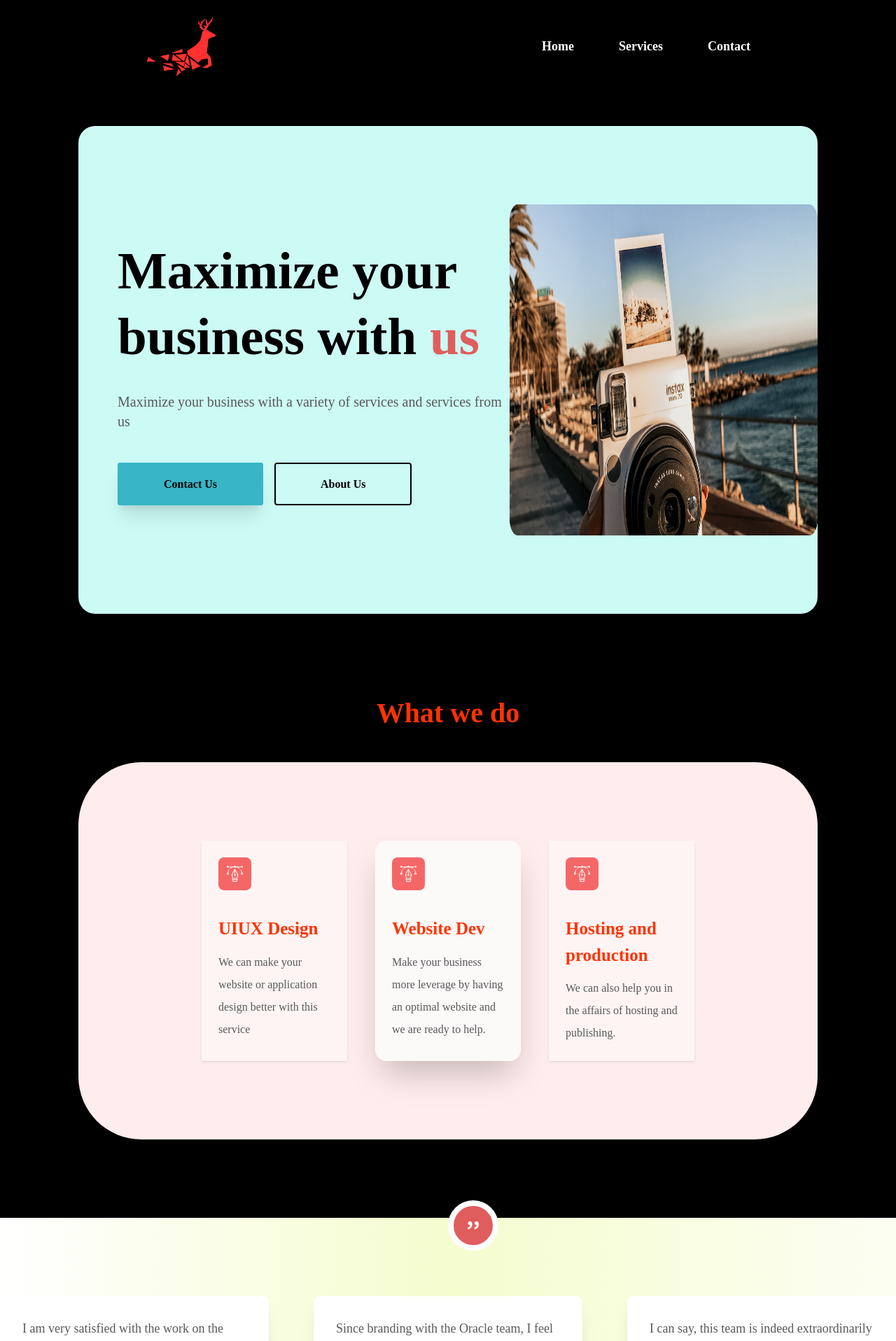
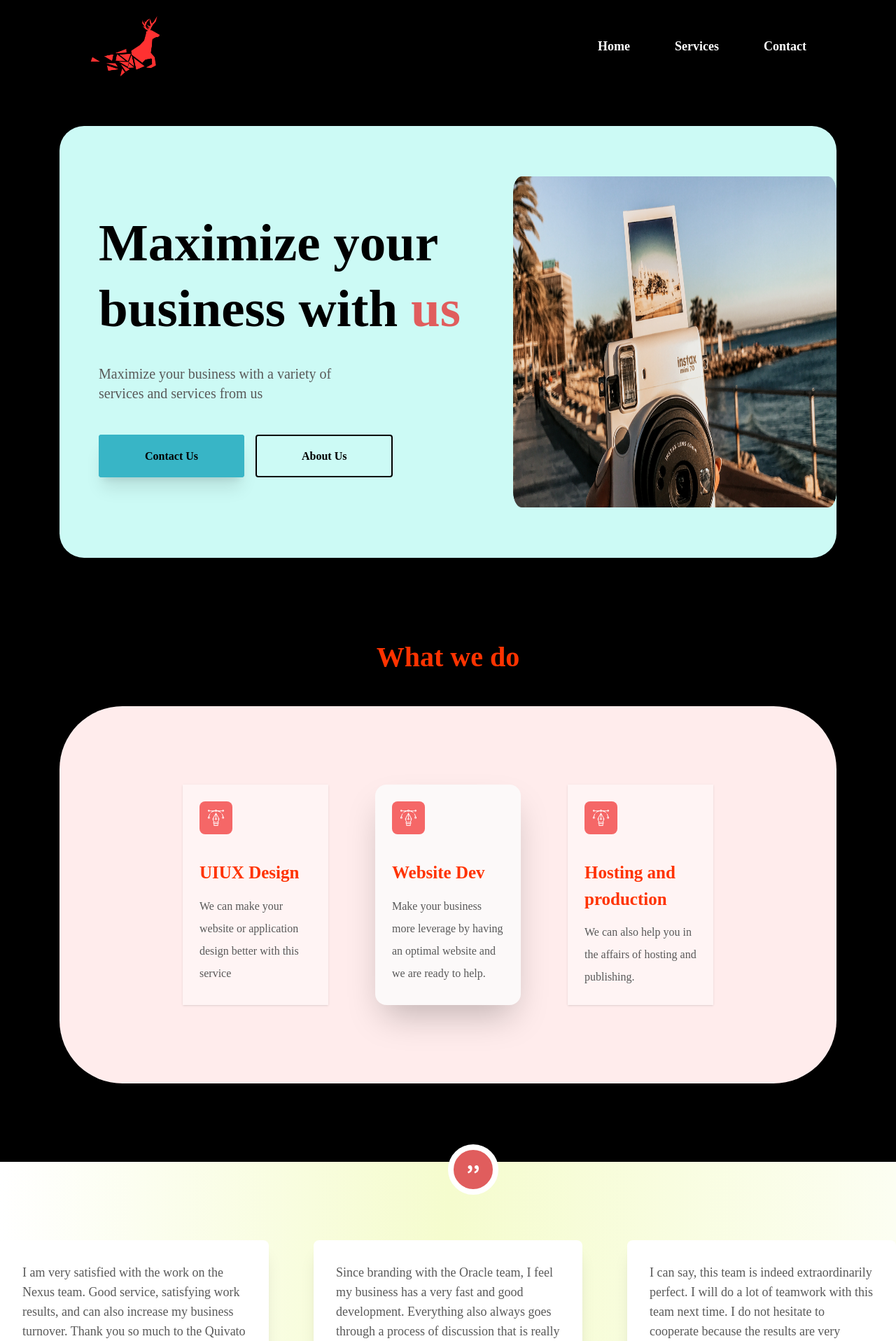
Before and after one commit to CoderKawsar/quivato, a React (Vite) app: page / in a window 1280 px wide. Shown: the top 1916 px of the page at 70% size. Built offline with nearby package versions, Linux system fonts and the light colour scheme.

Commit message:
hero section slight change

```diff
--- a/src/components/Home/HeroSection.jsx
+++ b/src/components/Home/HeroSection.jsx
@@ -3,12 +3,12 @@ import heroImg from "../../assets/images/img_group_665.png";
 
 function HeroSection() {
   return (
-    <div className="mx-[112px]  py-[112px] flex bg-[#CCFAF5] rounded-3xl">
+    <div className="mx-[85px] py-[72px] flex bg-[#CCFAF5] rounded-[35px]">
       <div className="pl-[56px] w-7/12">
         <h2 className="text-[75px] font-bold leading-tight mt-12 mb-8">
           Maximize your business with <span className="text-[#e05d5d]">us</span>
         </h2>
-        <p className="text-xl mb-16">
+        <p className="text-xl mb-16 w-8/12">
           Maximize your business with a variety of services and services from us
         </p>
         <div>
--- a/src/components/Home/WhatWeDoSection.jsx
+++ b/src/components/Home/WhatWeDoSection.jsx
@@ -25,7 +25,7 @@ function WhatWeDoSection() {
     },
   ];
   return (
-    <div className="mt-28 mx-[112px]">
+    <div className="mt-28 mx-[85px]">
       <h2 className="text-[40px] text-[#FF3300] font-bold mb-10 text-center">
         What we do
       </h2>
--- a/src/components/shared/Header.jsx
+++ b/src/components/shared/Header.jsx
@@ -3,7 +3,7 @@ import siteLogo from "../../assets/images/Quivato_fullpic.png";
 
 function Header() {
   return (
-    <header className="flex justify-between items-center mx-52 py-4 mb-12">
+    <header className="flex justify-between items-center mx-32 py-4 mb-12">
       <div className="h-[100px] w-[100px]">
         <img src={siteLogo} className="h-[100px] w-[100px]" alt="Quivato" />
       </div>
```
